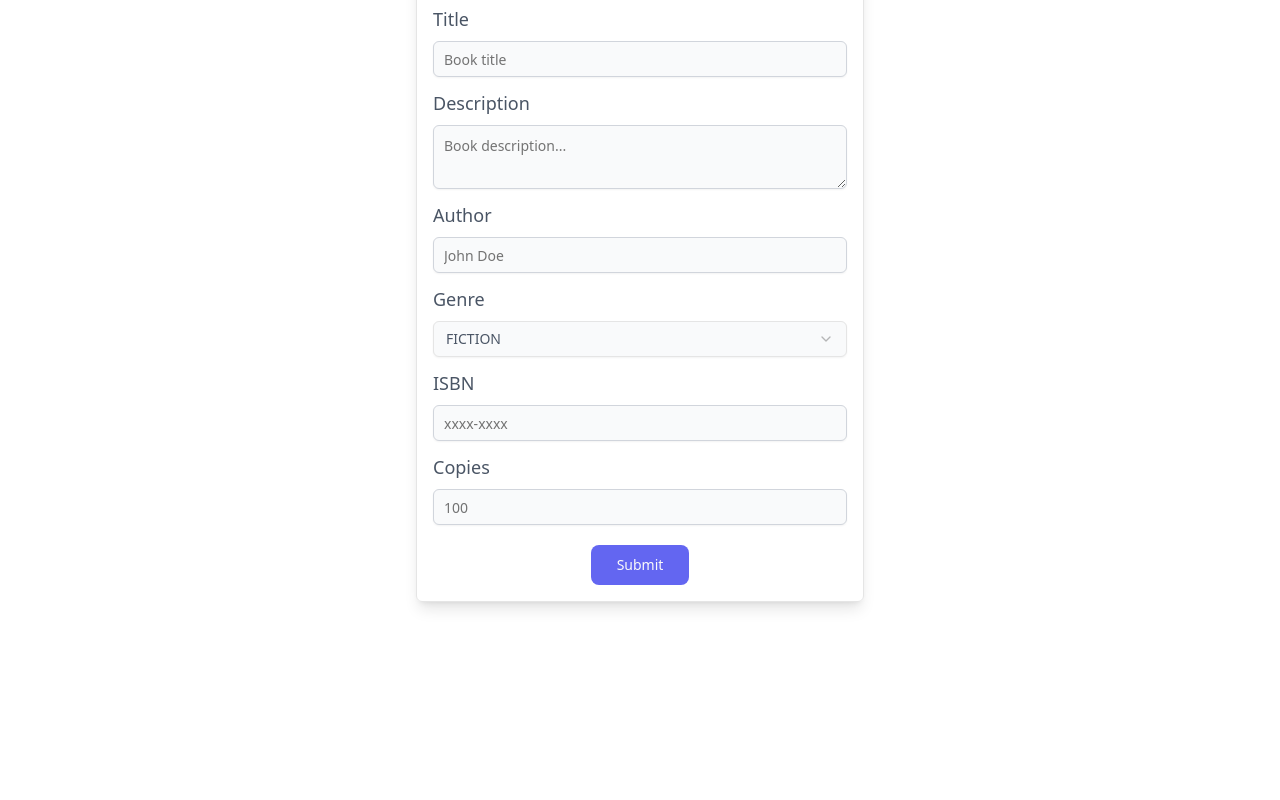
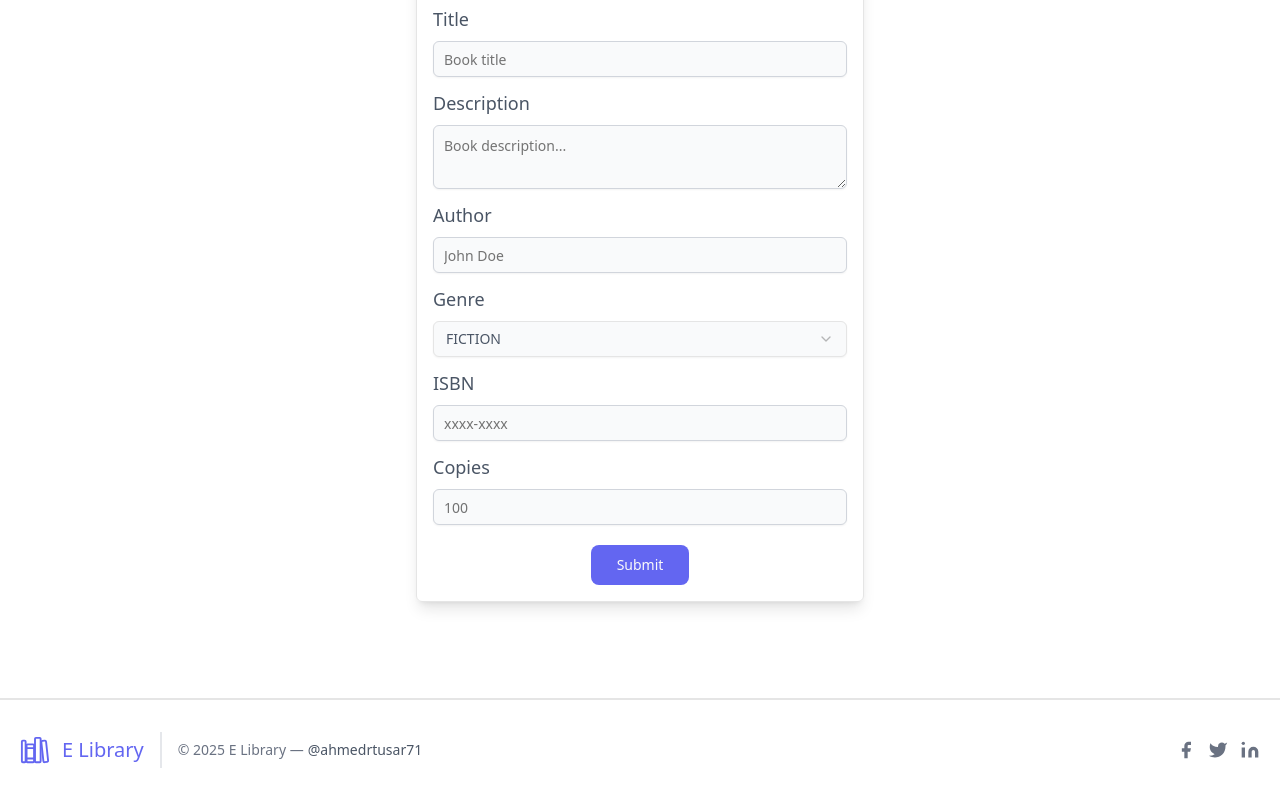
Before and after one commit to MohammadNaiem65/L2A4, a React (Vite) app: page /create-book in a window 1280 px wide. Shown: the part 208-1008 px from the top of the page. Before the commit the page ends 906 px from the top, so only its background shows below. Built offline with nearby package versions, Linux system fonts and the light colour scheme.

Commit message:
add: created Footer section

```diff
--- a/src/App.tsx
+++ b/src/App.tsx
@@ -1,3 +1,4 @@
+import Footer from '@/components/shared/Footer';
 import Navbar from '@/components/shared/Navbar';
 import { Toaster } from 'react-hot-toast';
 import { Outlet } from 'react-router';
@@ -13,6 +14,8 @@
                 </div>
             </section>
 
+            <Footer />
+
             <Toaster />
         </div>
     );
--- /dev/null
+++ b/src/components/shared/Footer.tsx
@@ -0,0 +1,81 @@
+import { IoLibraryOutline } from 'react-icons/io5';
+import { Link } from 'react-router';
+
+export default function Footer() {
+    return (
+        <footer className='text-gray-600 body-font border-t-2'>
+            <div className='container px-5 py-8 mx-auto flex items-center sm:flex-row flex-col'>
+                <Link
+                    to='/'
+                    className='flex font-medium items-center text-[#6366F1]'
+                >
+                    <IoLibraryOutline className='text-3xl' />
+                    <span className='ml-3 text-xl'>E Library</span>
+                </Link>
+                <p className='text-sm text-gray-500 sm:ml-4 sm:pl-4 sm:border-l-2 sm:border-gray-200 sm:py-2 sm:mt-0 mt-4'>
+                    © 2025 E Library —
+                    <a
+                        href='https://x.com/ahmedrtusar71'
+                        className='text-gray-600 ml-1'
+                        rel='noopener noreferrer'
+                        target='_blank'
+                    >
+                        @ahmedrtusar71
+                    </a>
+                </p>
+                <span className='inline-flex sm:ml-auto sm:mt-0 mt-4 justify-center sm:justify-start'>
+                    <a
+                        href='https://www.facebook.com/share/178q5Y6UUv/'
+                        className='text-gray-500'
+                    >
+                        <svg
+                            fill='currentColor'
+                            strokeLinecap='round'
+                            strokeLinejoin='round'
+                            strokeWidth='2'
+                            className='w-5 h-5'
+                            viewBox='0 0 24 24'
+                        >
+                            <path d='M18 2h-3a5 5 0 00-5 5v3H7v4h3v8h4v-8h3l1-4h-4V7a1 1 0 011-1h3z'></path>
+                        </svg>
+                    </a>
+                    <a
+                        href='https://x.com/ahmedrtusar71'
+                        className='ml-3 text-gray-500'
+                    >
+                        <svg
+                            fill='currentColor'
+                            strokeLinecap='round'
+                            strokeLinejoin='round'
+                            strokeWidth='2'
+                            className='w-5 h-5'
+                            viewBox='0 0 24 24'
+                        >
+                            <path d='M23 3a10.9 10.9 0 01-3.14 1.53 4.48 4.48 0 00-7.86 3v1A10.66 10.66 0 013 4s-4 9 5 13a11.64 11.64 0 01-7 2c9 5 20 0 20-11.5a4.5 4.5 0 00-.08-.83A7.72 7.72 0 0023 3z'></path>
+                        </svg>
+                    </a>
+                    <a
+                        href='https://www.linkedin.com/in/rifat-ahmed-tusar/'
+                        className='ml-3 text-gray-500'
+                    >
+                        <svg
+                            fill='currentColor'
+                            stroke='currentColor'
+                            strokeLinecap='round'
+                            strokeLinejoin='round'
+                            strokeWidth='0'
+                            className='w-5 h-5'
+                            viewBox='0 0 24 24'
+                        >
+                            <path
+                                stroke='none'
+                                d='M16 8a6 6 0 016 6v7h-4v-7a2 2 0 00-2-2 2 2 0 00-2 2v7h-4v-7a6 6 0 016-6zM2 9h4v12H2z'
+                            ></path>
+                            <circle cx='4' cy='4' r='2' stroke='none'></circle>
+                        </svg>
+                    </a>
+                </span>
+            </div>
+        </footer>
+    );
+}
```
